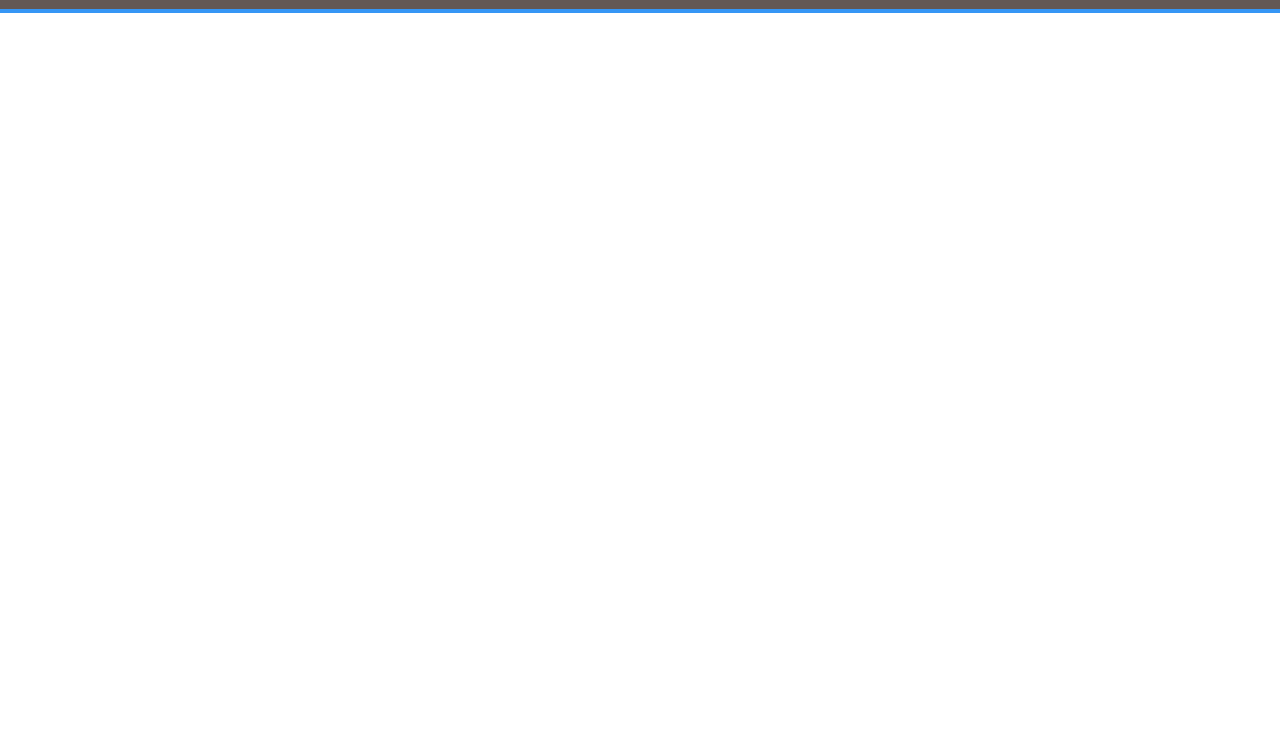
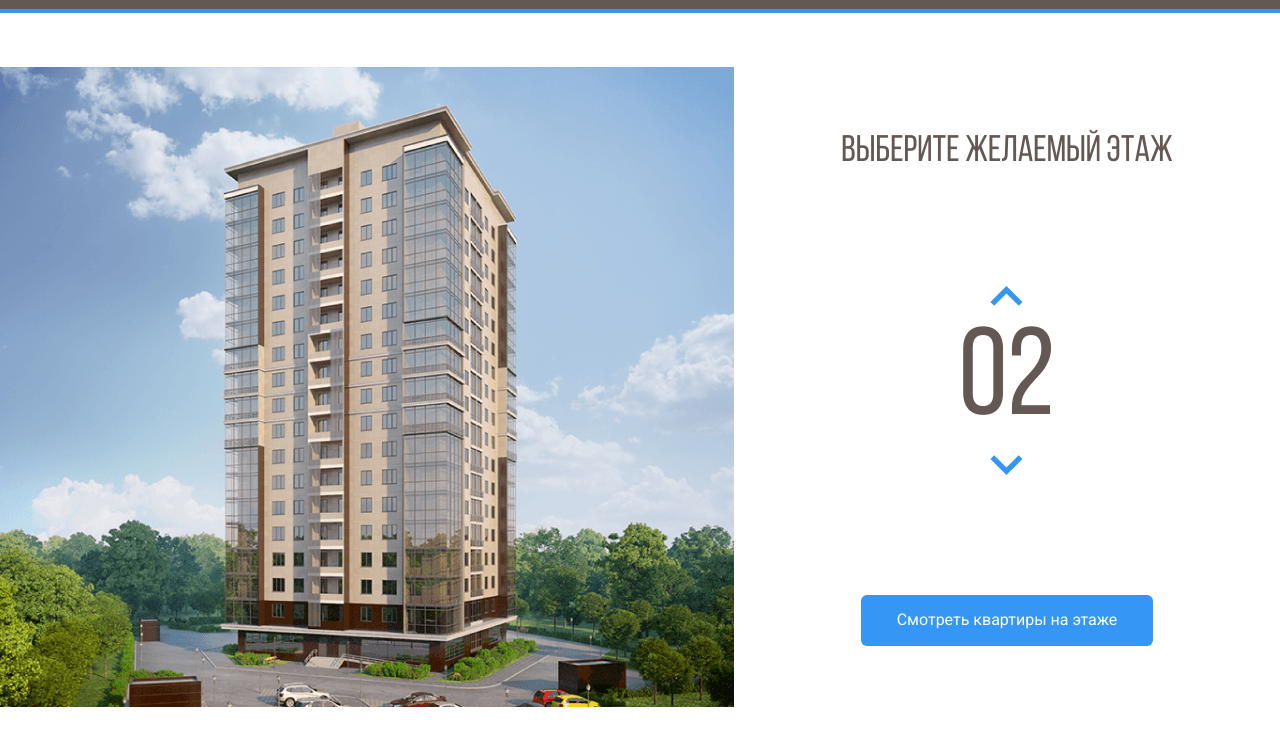
Before and after one commit to yegoshua/Melody, a plain HTML site: page index.html in a window 1280 px wide. Shown: the part 55-800 px from the top of the page. Drawn offline with Linux system fonts and the light colour scheme.

Commit message:
main page

```diff
--- a/css/style.css
+++ b/css/style.css
@@ -1,3 +1,13 @@
+@font-face {
+  font-family: "Bebas Neue Cyrillic";
+  src: local("Bebas Neue Cyrillic"), url("../fonts/BebasNeueRegular.woff2") format("woff2"),
+    url("../fonts/BebasNeueRegular.woff") format("woff");
+  font-weight: normal;
+  font-style: normal;
+  font-display: swap;
+}
+
+
 * {
   box-sizing: border-box;
 }
@@ -57,3 +67,68 @@ body {
   color: #fff;
   text-decoration: none;
 }
+
+.main
+{
+  max-width: 1280px;
+  margin: auto;
+  padding-top: 54px;
+  display: flex;
+}
+.main-info{
+  flex-grow: 1;
+  text-align: center;
+  display: flex;
+  flex-direction: column;
+  align-items: center;
+  justify-content: space-between;
+  padding: 66px 0px;
+}
+.home-image path{
+  opacity: 0;
+}
+
+.home-image path:hover{
+  opacity: 1;
+  cursor: pointer;
+}
+
+.counter-group{
+  display: flex;
+  flex-direction: column;
+  align-items: center;
+}
+
+.counter-button{
+  border: none;
+  background-color: #fff;
+  cursor: pointer;
+}
+
+.counter-arrow-down{
+  transform: rotateX(180deg);
+}
+
+.main-title{
+  font-family: 'Bebas Neue Cyrillic', 'sans-serif';
+  font-weight: normal;
+  font-size: 37px;
+  line-height: 37px;
+  color: #635854;
+  margin: 0;
+}
+
+.counter{
+  color: #635854;
+  font-family: 'Bebas Neue Cyrillic', 'sans-serif';
+  font-size: 124px;
+}
+
+.button-primary{
+  background: #3596F5;
+  border-radius: 6px;
+  color: #fff;
+  border: none;
+  padding:16px 36px;
+  cursor: pointer;
+}
--- a/index.html
+++ b/index.html
@@ -43,7 +43,59 @@
         </div>
         <!-- /navbar -->
     </header>
+    <main class="main">
+        <div class="main-image">
+            <svg class="home-image" width="734" height="640" viewBox="0 0 734 640" fill="none"
+                xmlns="http://www.w3.org/2000/svg" xmlns:xlink="http://www.w3.org/1999/xlink">
+                <rect width="734" height="640" fill="url(#pattern0)" />
+                <defs>
+                    <pattern id="pattern0" patternContentUnits="objectBoundingBox" width="1" height="1">
+                        <use xlink:href="#image0" transform="translate(-0.00408719) scale(0.0013624 0.0015625)" />
+                    </pattern>
+                    <image id="image0" width="740" height="640" xlink:href="img/home.png" />
+                </defs>
+                <path d="M222 531L442.8 539L512 525.3V547L443.5 566.7L222 555.7V531Z" fill="#3595F6"
+                    fill-opacity="0.75" />
+                <path d="M223 530V505L443.3 508.3L513 505V525L443.7 538L223 530Z" fill="#3595F6" fill-opacity="0.75" />
+                <path d="M223 504V479H444H513V502L445 509L223 504Z" fill="#3595F6" fill-opacity="0.75" />
+                <path d="M223 480V455L444.3 451.3L512 458V480H444" fill="#3595F6" fill-opacity="0.75" />
+                <path d="M223 454V428L444.5 424.7L513 435.7V457L444 450.3L223 454Z" fill="#3595F6"
+                    fill-opacity="0.75" />
+                <path d="M222 427V403.3L443 391L514 414V435.3L443 423L222 427Z" fill="#3595F6" fill-opacity="0.75" />
+                <path d="M222 405V380L444.2 363.7L514 392.3V413L443.7 391.3L222 405Z" fill="#3595F6"
+                    fill-opacity="0.75" />
+                <path d="M222 380V355L444.5 334.7L514 371.3V392L442 363.3L222 380Z" fill="#3595F6"
+                    fill-opacity="0.75" />
+                <path d="M222 354V330L445 305.3L514 349.3V371L444.7 333L222 354Z" fill="#3595F6" fill-opacity="0.75" />
+                <path d="M222 329V305L444.5 276.3L514 327.3V348L443.7 305.7L222 329Z" fill="#3595F6"
+                    fill-opacity="0.75" />
+                <path d="M221 305V281L443.3 248L514 307.3V327L444 276.3L221 305Z" fill="#3595F6" fill-opacity="0.75" />
+                <path d="M222 280V256L443.2 221L513 285V306L444.3 247.7L222 280Z" fill="#3595F6" fill-opacity="0.75" />
+                <path d="M222 256V231L444.3 193L513 263.3V284L444 220L222 256Z" fill="#3595F6" fill-opacity="0.75" />
+                <path d="M222 230V205L442.8 161.3L513 240.3V263L444 189.7L222 230Z" fill="#3595F6"
+                    fill-opacity="0.75" />
+                <path d="M223 206V181L443 133L513 218V241L442.3 161.7L223 206Z" fill="#3595F6" fill-opacity="0.75" />
+                <path d="M222 181V156L441.8 104L513 196.3V219L443.3 132.7L222 181Z" fill="#3595F6"
+                    fill-opacity="0.75" />
+                <path d="M222 156V130L444 73.3L513 175V196L443.7 104.3L222 156Z" fill="#3595F6" fill-opacity="0.75" />
 
+            </svg>
+
+        </div>
+        <div class="main-info">
+            <h2 class="main-title">Выберите желаемый этаж</h2>
+            <div class="counter-group">
+                <button class="counter-button counter-up">
+                    <img src="img/up.svg" alt="arrow-up" class="counter-arrow-up counter-arrow">
+                </button>
+                <span class="counter"> 02 </span>
+                <button class="counter-button counter-up">
+                    <img src="img/up.svg" alt="arrow-down" class="counter-arrow-down counter-arrow">
+                </button>
+            </div>
+            <button class="button button-primary">Смотреть квартиры на этаже</button>
+        </div>
+    </main>
 </body>
 
 </html>
```
Also changed, not shown: fonts/BebasNeueRegular.woff (added), fonts/BebasNeueRegular.woff2 (added), img/Group 3.svg (added), img/home.png (added), img/up.svg (added). Lines whose indentation alone changed are shown as unchanged.
